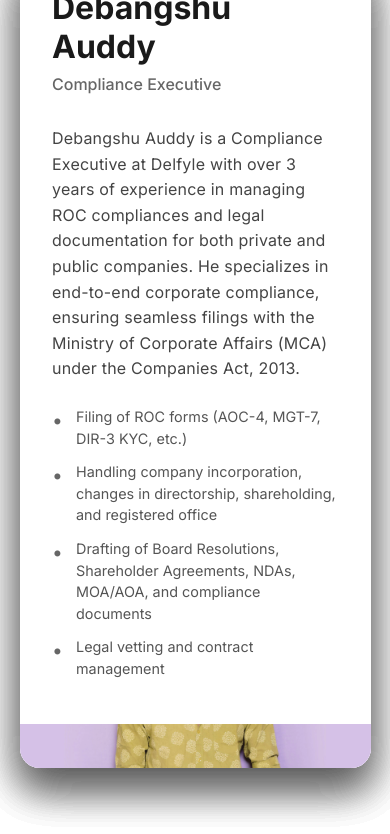
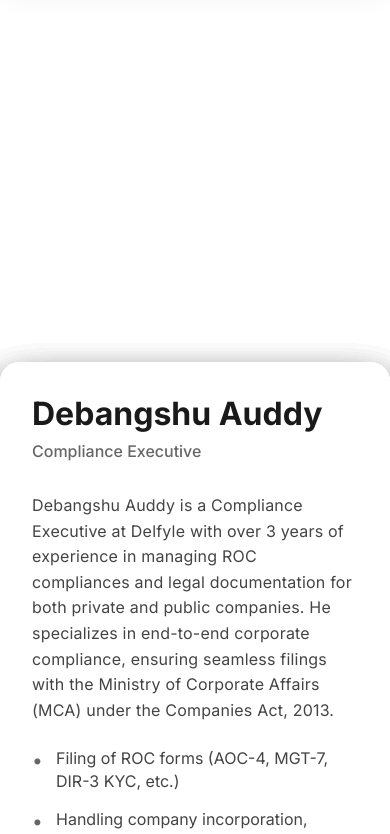
Before and after one commit to draftworks-repos/delfyle-main, a Next.js app: page /about in a window 390 px wide. Shown: the part 4857-5691 px from the top of the page. Built offline with nearby package versions, Linux system fonts and the light colour scheme.

Commit message:
feat: update CoreMinds component with improved spacing and card layout

```diff
--- a/src/app/Components/CoreMinds/CoreMinds.module.css
+++ b/src/app/Components/CoreMinds/CoreMinds.module.css
@@ -14,7 +14,7 @@
 
 .header {
   text-align: center;
-  padding: 4rem 2rem;
+  padding: 6rem 2rem 2rem;
   position: relative;
   z-index: 10;
   max-width: 1200px;
@@ -164,14 +164,14 @@
   position: relative;
   padding: 4rem;
   width: 100%;
-  max-width: 1200px;
+  max-width: 1560px;
   overflow: visible;
   background-color: transparent;
 }
 
 .item {
-  width: 1200px;
-  height: 700px;
+  width: 1560px;
+  height: 500px;
   display: flex;
   position: absolute;
   inset: 0%;
@@ -219,7 +219,7 @@
   padding: 4rem;
   display: flex;
   position: relative;
-  width: 60%;
+  width: 70%;
 }
 
 .member_info {
@@ -251,16 +251,20 @@
   list-style: none;
   padding: 0;
   margin: 0;
+  display: grid;
+  grid-template-columns: repeat(2, 1fr);
+  gap: 1rem;
   width: 100%;
 }
 
 .bullet_points li {
+  font-size: 1rem;
+  color: #444;
+  line-height: 1.4;
   position: relative;
   padding-left: 1.5rem;
-  margin-bottom: 0.75rem;
-  font-size: 1rem;
-  line-height: 1.5;
-  color: #555;
+  display: flex;
+  align-items: flex-start;
 }
 
 .bullet_points li:before {
@@ -272,7 +276,7 @@
 }
 
 .item_media {
-  width: 40%;
+  width: 30%;
   height: 100%;
   position: relative;
   overflow: hidden;
@@ -308,7 +312,9 @@
 
 @media (max-width: 1240px) {
   .item {
-    width: 90%;
+    width: 100%;
+    height: auto;
+    min-height: 400px;
   }
 }
 
@@ -348,8 +354,8 @@
     font-size: 1rem;
   }
 
-  .bullet_points li {
-    font-size: 0.9rem;
+  .bullet_points {
+    grid-template-columns: 1fr;
   }
 
   .item_media {
--- a/src/app/Components/CoreMinds/CoreMinds.tsx
+++ b/src/app/Components/CoreMinds/CoreMinds.tsx
@@ -95,14 +95,14 @@ const CoreMinds: React.FC = () => {
       items.forEach((item, index) => {
         if (index !== 0) {
           gsap.set(item, {
-            yPercent: 100,
-            scale: 1,  // Start at full scale
-            boxShadow: "0 20px 40px rgba(0, 0, 0, 0.2)"  // Initial shadow
+            yPercent: 150,
+            scale: 1,
+            boxShadow: "0 20px 40px rgba(0, 0, 0, 0.2)"
           });
         } else {
           gsap.set(item, {
             scale: 1,
-            boxShadow: "0 20px 40px rgba(0, 0, 0, 0.2)"  // Initial shadow for first item
+            boxShadow: "0 20px 40px rgba(0, 0, 0, 0.2)"
           });
         }
       });
@@ -123,7 +123,7 @@ const CoreMinds: React.FC = () => {
         timeline.to(item, {
           scale: 0.9,
           borderRadius: "10px",
-          boxShadow: "0 10px 30px rgba(0, 0, 0, 0.1)",  // Smaller shadow when scaled down
+          boxShadow: "0 10px 30px rgba(0, 0, 0, 0.1)",
           duration: 1
         });
 
```
